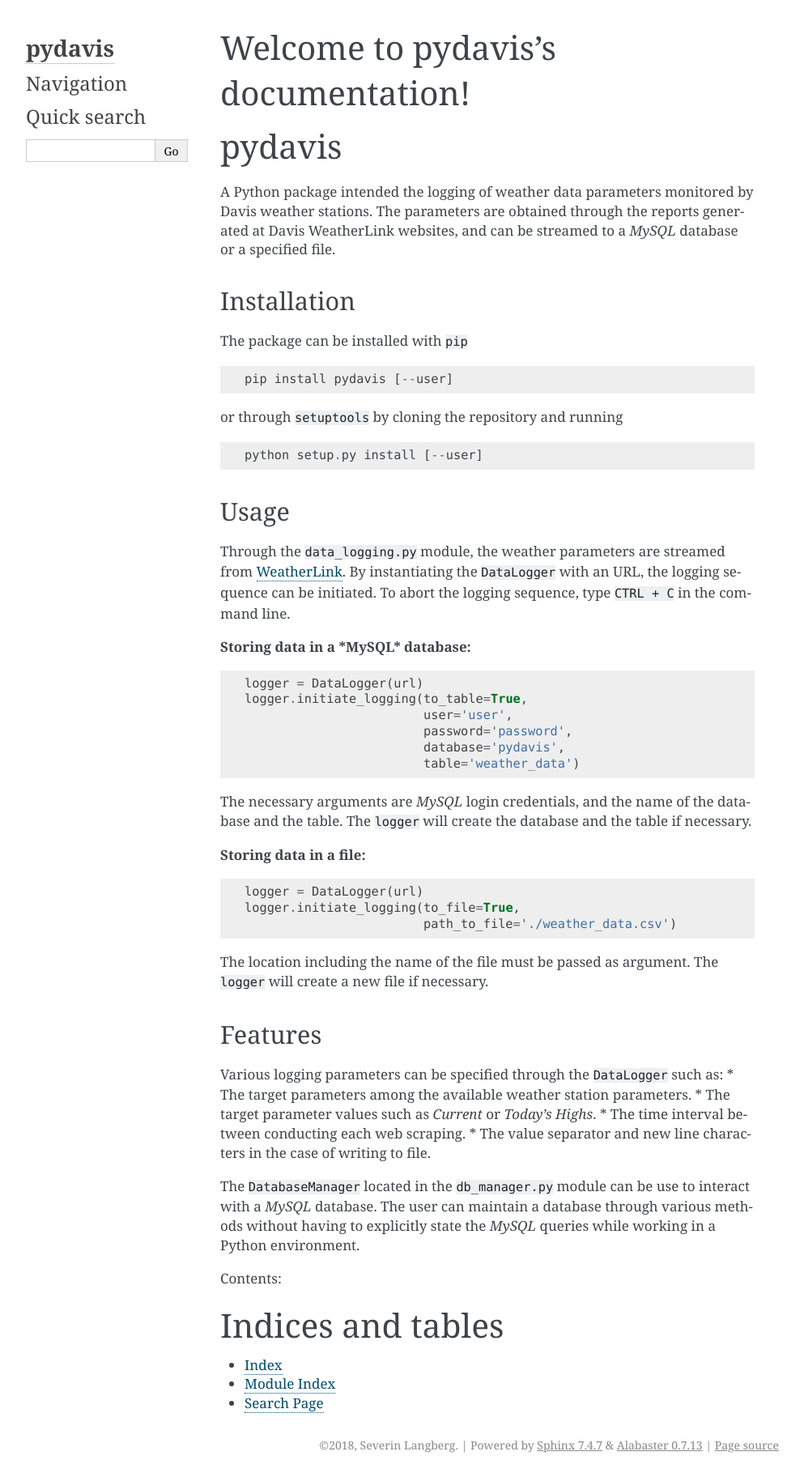
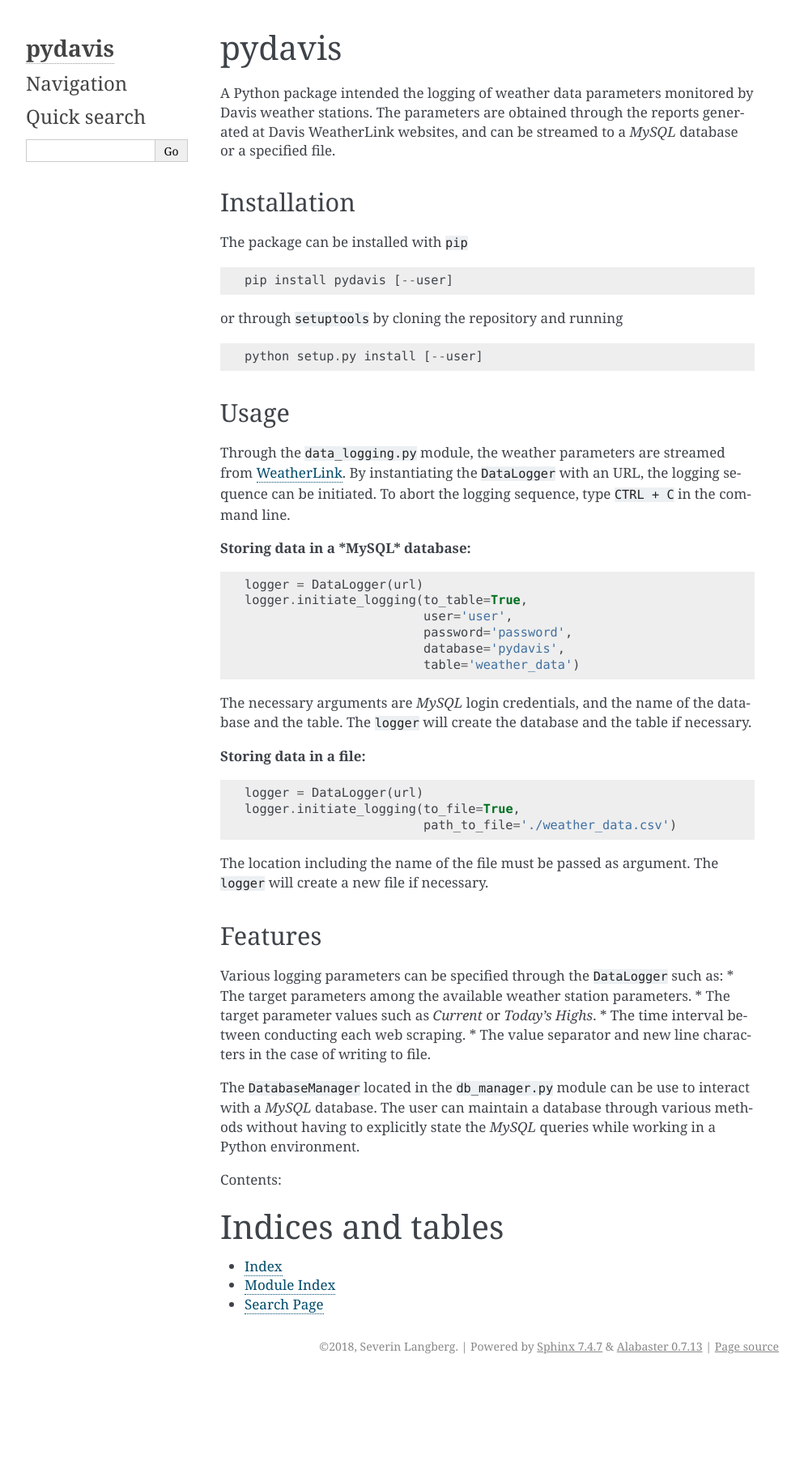
Before and after one commit to GSEL9/pydavis, a Sphinx documentation site: the page built from docs/index.rst, in a window 1280 px wide. Shown: the whole page at 81% size, without its empty margins (148-1141 px from the left). Built offline with Sphinx 7.4.7, drawn with Linux system fonts in a browser that asks for light colours; after the commit the page ends 1702 px from its top, so only the background shows below that.

Commit message:
Changes to docs index header

```diff
--- a/docs/index.rst
+++ b/docs/index.rst
@@ -2,9 +2,6 @@
    sphinx-quickstart on Thu Jul  5 15:05:02 2018.
    You can adapt this file completely to your liking, but it should at least
    contain the root `toctree` directive.
-
-Welcome to pydavis's documentation!
-===================================
 
 .. include:: ../README/README.rst
 
```
